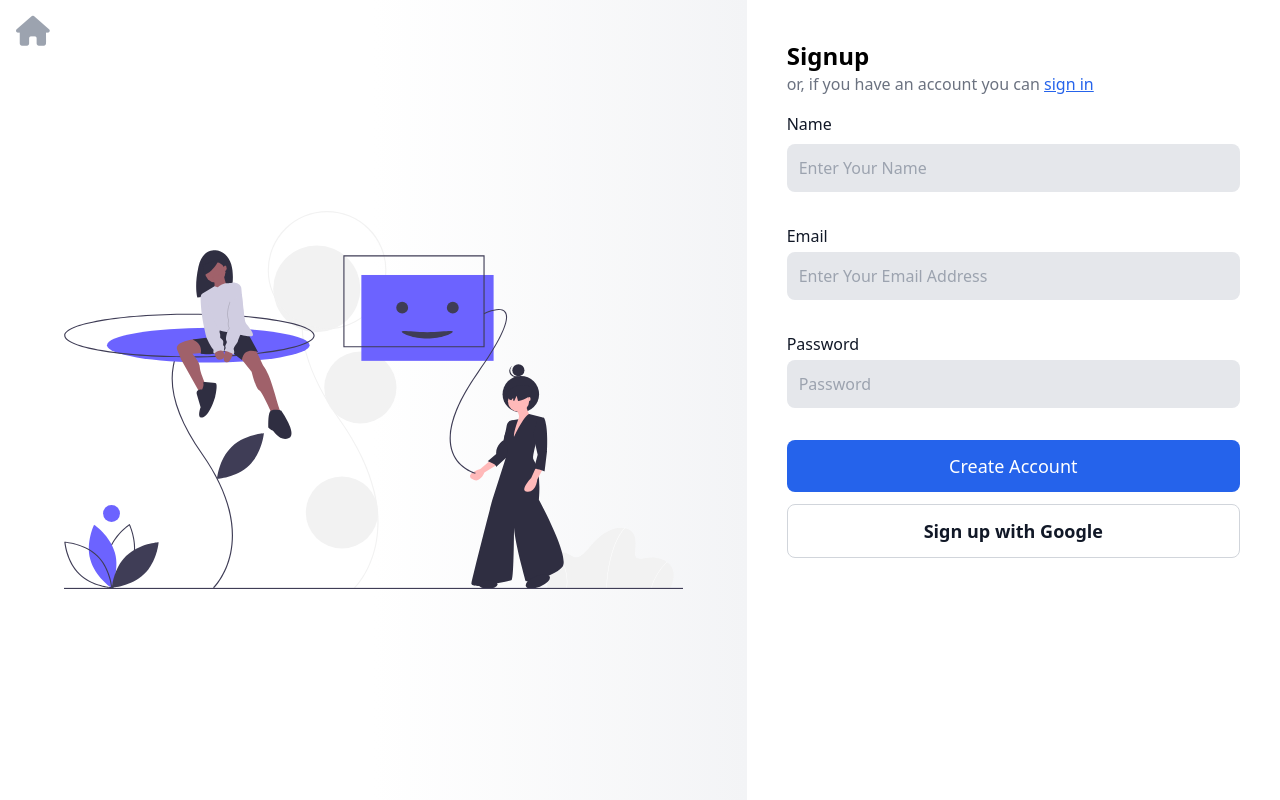
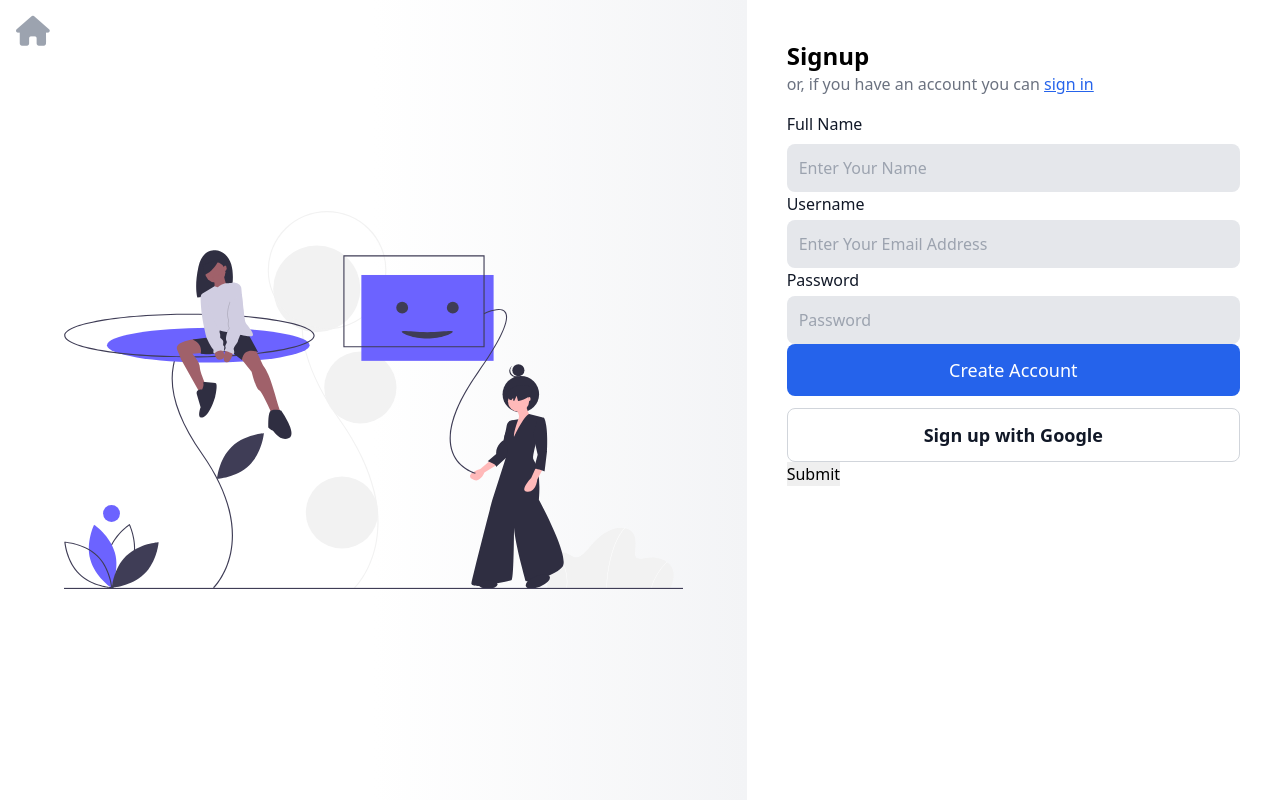
Before and after one commit to ahmad-573/CodeTheeta, a Flask app: template templates/signup.html in a window 1280 px wide. Run offline with Flask 2, Linux system fonts and the light colour scheme; the template is opened without the code that fills it, so the values that code supplies are empty; some libraries are stand-ins or nearby versions.

Commit message:
two use cases done

```diff
--- a/app.py
+++ b/app.py
@@ -8,20 +8,50 @@ import configparser
 
 app = Flask(__name__)
 app.config['MYSQL_HOST'] = 'localhost'
-app.config['MYSQL_USER'] = 'root'
-app.config['MYSQL_PASSWORD'] = 'root'
-app.config['MYSQL_DB'] = 'users'
+app.config['MYSQL_USER'] = 'project_user'
+app.config['MYSQL_PASSWORD'] = 'password123'
+app.config['MYSQL_DB'] = 'ct_db'
 
-db = mysql.connector.connect(user='project_user', database='users', password='password123')
+db = mysql.connector.connect(user='project_user', database='ct_db', password = 'password123')
 
 @app.route('/')
 def index():
     return render_template('index.html')
 
-@app.route('/signin', methods = ["POST","GET"])
+@app.route('/signup.html/', methods = ["POST","GET"])
+def signup():
+    if request.method == "POST":
+        name = request.form['name']
+        username = request.form['username']
+        passwd = request.form['password']
+        cur = db.cursor(buffered=True)
+        cur.execute("select username from solver where username = '" + str(username) + "'")
+        usernames = cur.fetchall()
+        if len(usernames) > 0:
+            return redirect('/signup.html')
+        cur.execute('insert into solver(full_name,username,password) values(%s,%s,%s)',(name,username,passwd))
+        db.commit()
+        return redirect('/')
+
+    else:
+        return render_template('signup.html')
+
+
+@app.route('/signin.html/', methods = ["POST","GET"])
 def signin():
     if request.method == "POST":
-        pass
+        username = request.form['username']
+        passwd = request.form['password']
+        cur = db.cursor(buffered=True)
+        cur.execute("select username from solver where username = '" + str(username) + "' and password = '" + str(passwd) + "'")
+        usernames = cur.fetchall()
+        if len(usernames) == 0:
+            return redirect('/signin.html')
+        return redirect('/')
+
+
+    else:
+        return render_template('signin.html')
 
 
 
--- a/templates/index.html
+++ b/templates/index.html
@@ -19,8 +19,8 @@
                             <!-- <a href="#" class="inline-block px-0 px-4 py-2 mx-2 font-medium text-left md:px-0 hover:text-indigo-800 md:hover:text-white lg:mx-3 md:text-center">Hum hain kon?</a> -->
                         </div>
                         <div class="flex flex-col items-center justify-end w-full h-full pt-4 md:w-1/3 md:flex-row md:py-0">
-                            <a href="signin.html" class="w-full pl-6 mr-0 text-indigo-200 hover:text-white md:pl-0 md:mr-3 lg:mr-5 md:w-auto">Sign In</a>
-                            <a href="signup.html" class="inline-flex items-center justify-center px-4 py-2 mr-1 text-base font-medium leading-6 text-indigo-600 whitespace-no-wrap transition duration-150 ease-in-out bg-white border border-transparent rounded-full hover:bg-white focus:outline-none focus:border-indigo-700 focus:shadow-outline-indigo active:bg-indigo-700">Sign Up</a>
+                            <a href="/signin.html" class="w-full pl-6 mr-0 text-indigo-200 hover:text-white md:pl-0 md:mr-3 lg:mr-5 md:w-auto">Sign In</a>
+                            <a href="/signup.html" class="inline-flex items-center justify-center px-4 py-2 mr-1 text-base font-medium leading-6 text-indigo-600 whitespace-no-wrap transition duration-150 ease-in-out bg-white border border-transparent rounded-full hover:bg-white focus:outline-none focus:border-indigo-700 focus:shadow-outline-indigo active:bg-indigo-700">Sign Up</a>
                         </div>
                     </div>
                 </div>
--- a/templates/signup.html
+++ b/templates/signup.html
@@ -16,7 +16,7 @@
 
 <!-- Section 1 -->
 <section class="w-full bg-white">
-    <a href="index.html" class="absolute z-10 w-1/4 py-4 pl-6 mt-4 md:pl-4 md:py-0">
+    <a href="/" class="absolute z-10 w-1/4 py-4 pl-6 mt-4 md:pl-4 md:py-0">
         <i class="fas fa-home text-gray-400 text-3xl"></i>
     </a>
     <div class="mx-auto max-w-7xl">
@@ -38,24 +38,27 @@
             <div class="w-full bg-white lg:w-6/12 xl:w-5/12">
                 <div class="flex flex-col items-start justify-start w-full h-screen p-10 lg:p-16 xl:p-10">
                     <h4 class="w-full text-2xl font-bold">Signup</h4>
-                    <p class="text-md text-gray-500">or, if you have an account you can <a href="signin.html" class="text-blue-600 underline">sign in</a></p>
+                    <p class="text-md text-gray-500">or, if you have an account you can <a href="/signin.html" class="text-blue-600 underline">sign in</a></p>
                     <div class="relative w-full mt-4 space-y-8">
+                        <form action="/signup.html/" method="POST">
                             <div class="relative">
-                            <label class="font-medium text-gray-900">Name</label>
-                            <input type="text" class="block w-full px-3 py-3 mt-2 text-md placeholder-gray-400 bg-gray-200 rounded-lg focus:outline-none focus:ring-4 focus:ring-blue-600 focus:ring-opacity-50" placeholder="Enter Your Name">
+                                <label class="font-medium text-gray-900">Full Name</label>
+                                <input type="text" name="name" class="block w-full px-3 py-3 mt-2 text-md placeholder-gray-400 bg-gray-200 rounded-lg focus:outline-none focus:ring-4 focus:ring-blue-600 focus:ring-opacity-50" placeholder="Enter Your Name">
                             </div>
                             <div class="relative">
-                            <label class="font-medium text-gray-900">Email</label>
-                            <input type="text" class="block w-full px-3 py-3 mt-1 text-md placeholder-gray-400 bg-gray-200 rounded-lg focus:outline-none focus:ring-4 focus:ring-blue-600 focus:ring-opacity-50" placeholder="Enter Your Email Address">
+                                <label class="font-medium text-gray-900">Username</label>
+                                <input type="text" name="username" class="block w-full px-3 py-3 mt-1 text-md placeholder-gray-400 bg-gray-200 rounded-lg focus:outline-none focus:ring-4 focus:ring-blue-600 focus:ring-opacity-50" placeholder="Enter Your Email Address">
                             </div>
                             <div class="relative">
                                 <label class="font-medium text-gray-900">Password</label>
-                            <input type="password" class="block w-full px-3 py-3 mt-1 text-md placeholder-gray-400 bg-gray-200 rounded-lg focus:outline-none focus:ring-4 focus:ring-blue-600 focus:ring-opacity-50" placeholder="Password">
+                                <input type="password" name="password" class="block w-full px-3 py-3 mt-1 text-md placeholder-gray-400 bg-gray-200 rounded-lg focus:outline-none focus:ring-4 focus:ring-blue-600 focus:ring-opacity-50" placeholder="Password">
                             </div>
                             <div class="relative">
                                 <a href="#_" class="inline-block w-full px-4 py-3 text-lg font-medium text-center text-white transition duration-200 bg-blue-600 rounded-lg hover:bg-blue-700 ease">Create Account</a>
                                 <a href="#_" class="inline-block w-full px-4 py-3 mt-3 text-lg font-bold text-center text-gray-900 transition duration-200 bg-white border border-gray-300 rounded-lg hover:bg-gray-100 ease">Sign up with Google</a>
                             </div>
+                            <input type="submit">
+                        </form>
                     </div>
                 </div>
             </div>
```
Also changed, not shown: sql_commands.txt (added, +10 -0 lines), templates/signin.html (+16 -9 lines). Lines whose indentation alone changed are shown as unchanged.
